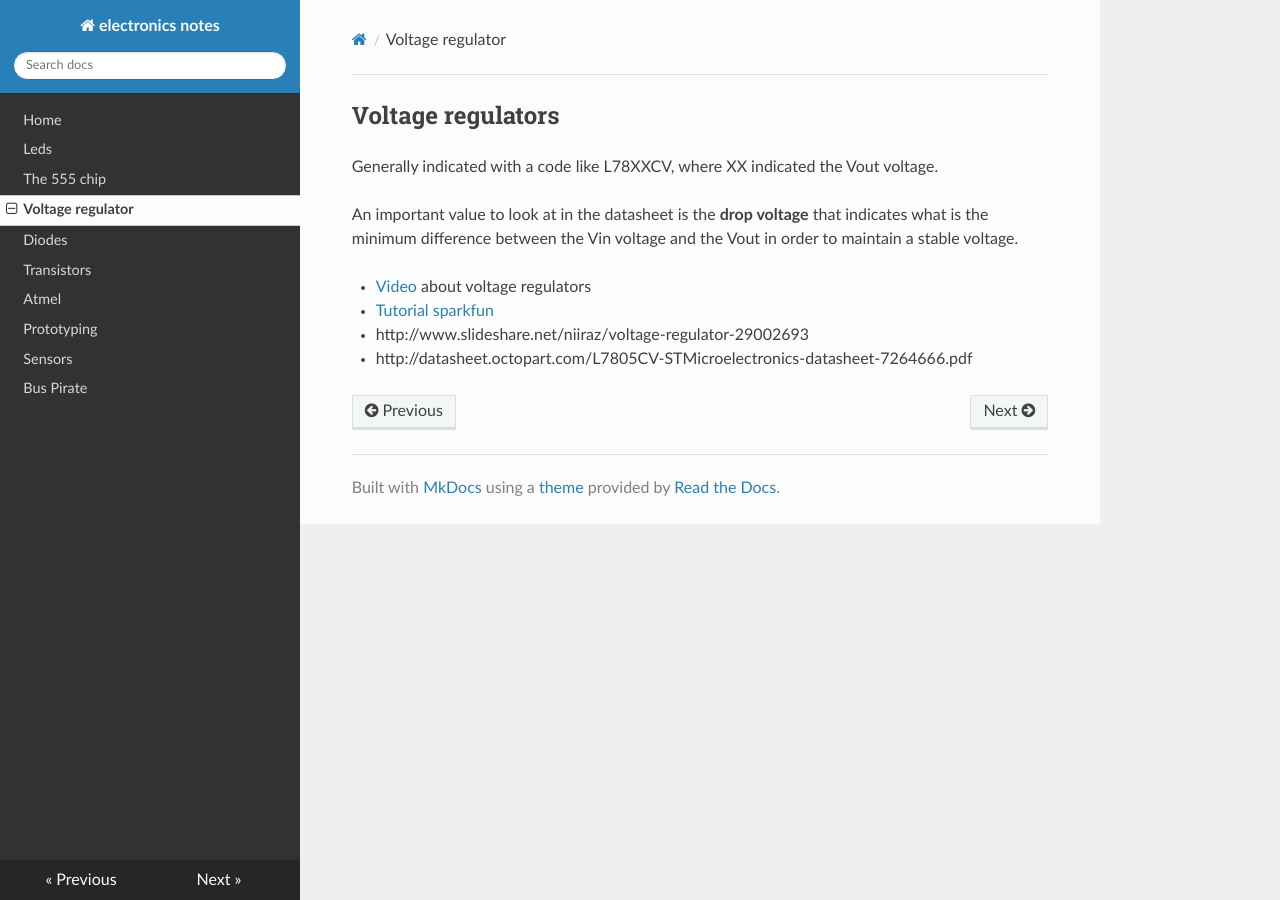
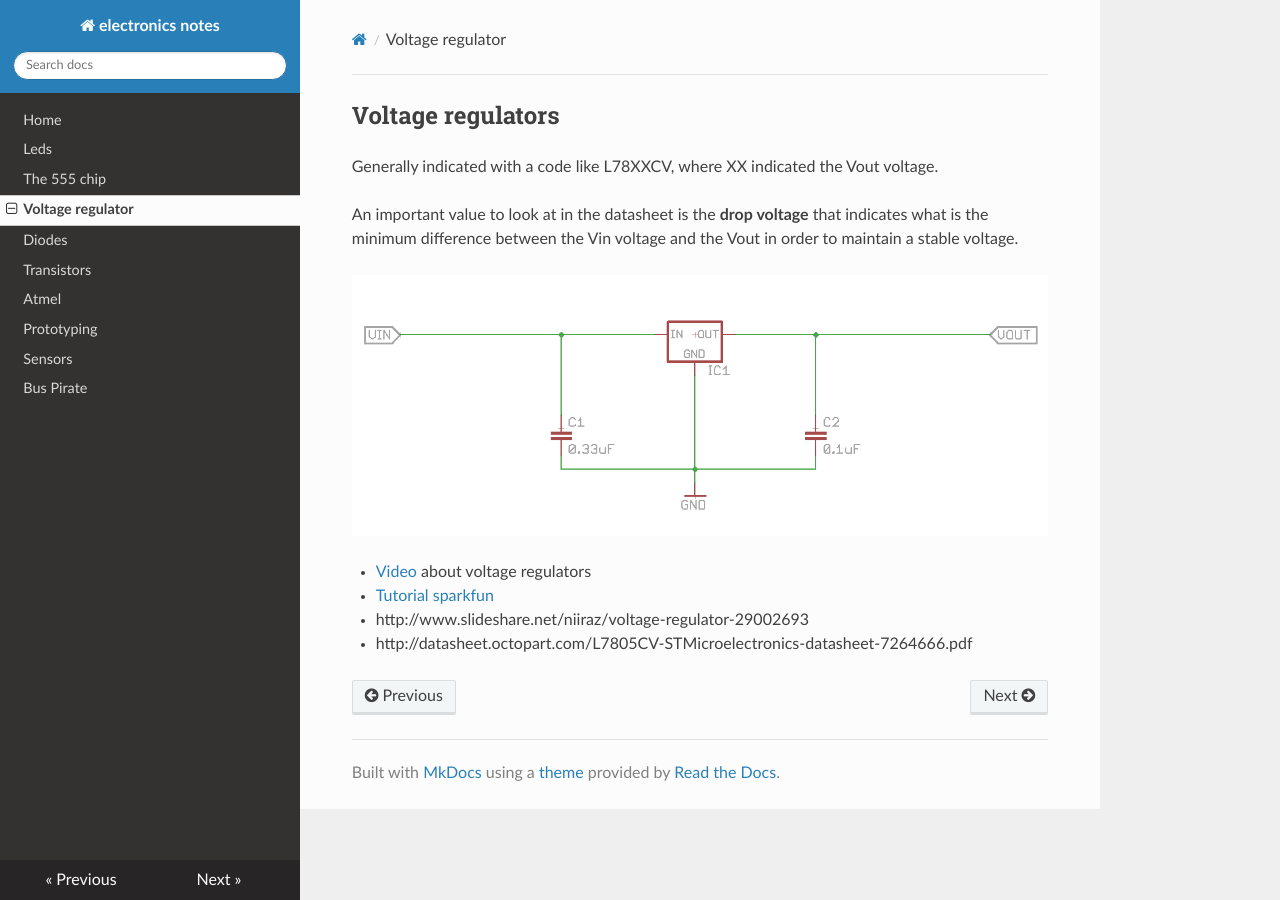
Before and after one commit to gipi/electronics-notes, an MkDocs documentation site: the page built from docs/voltagereg.md, in a window 1280 px wide. Built offline with MkDocs 1.6.1, drawn with Linux system fonts in a browser that asks for light colours; nearby versions of some CDN libraries; old or Windows-style settings are respelled for this version of MkDocs.

Commit message:
Add schematic for voltage regulator.

```diff
--- a/docs/voltagereg.md
+++ b/docs/voltagereg.md
@@ -6,6 +6,8 @@ An important value to look at in the datasheet is the **drop voltage** that indi
 what is the minimum difference between the Vin voltage and the Vout in order to maintain
 a stable voltage.
 
+![voltage regulator schematic](Images/voltage-regulator-scheme.png)
+
  - [Video](https://www.youtube.com/watch?v=GSzVs7_aW-Y) about voltage regulators
  - [Tutorial sparkfun](https://www.sparkfun.com/tutorials/103)
  - http://www.slideshare.net/niiraz/voltage-regulator-29002693
```
Also changed, not shown: docs/Images/voltage-regulator-scheme.png (added).
